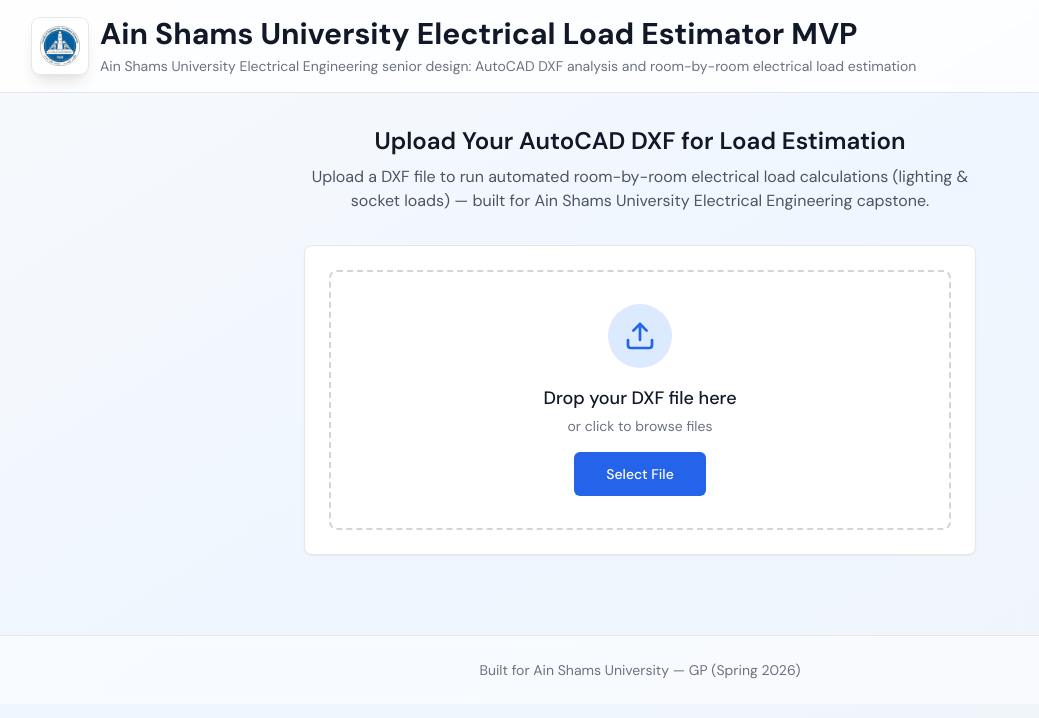
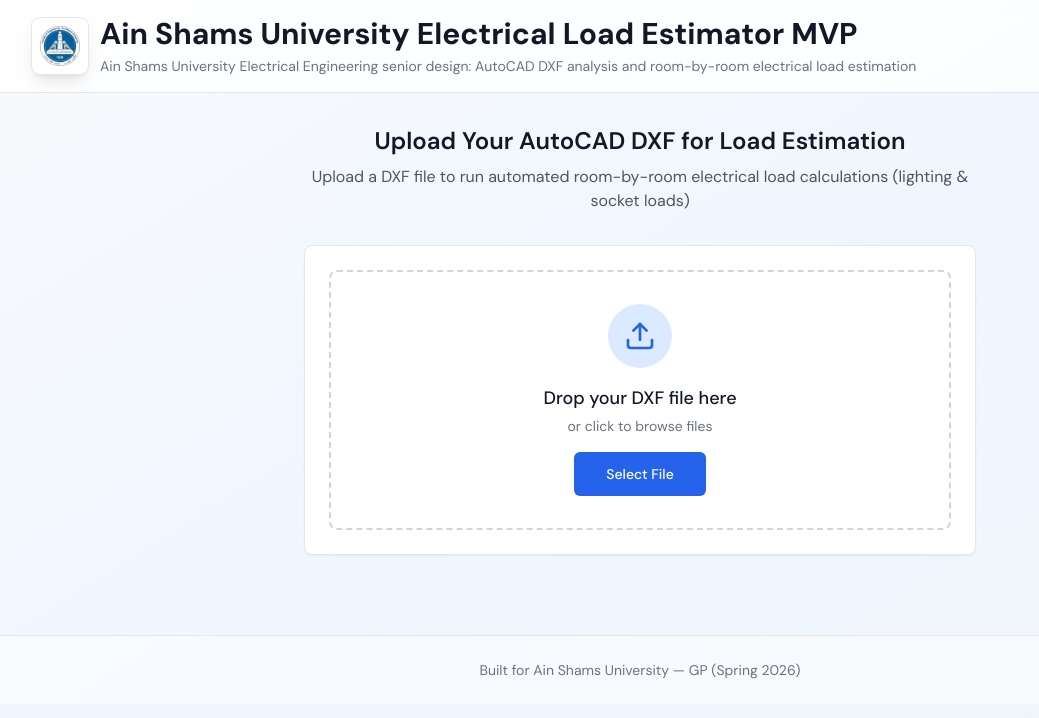
Before and after one commit to ahmed-abohmaid/gp-dxf-analysis-mvp, a React (Vite) app: page / in a window 1280 px wide. Shown: the top 718 px of the page, without its empty margins (0-1039 px from the left). Built offline with nearby package versions, Linux system fonts and the light colour scheme; no server answers; the HTML template or start-up script is replaced by a standard one.

Commit message:
refactor: simplify description in the upload prompt for clarity

```diff
--- a/src/App.tsx
+++ b/src/App.tsx
@@ -93,8 +93,7 @@
               </h2>
               <p className="text-gray-600">
                 Upload a DXF file to run automated room-by-room electrical load
-                calculations (lighting & socket loads) — built for Ain Shams
-                University Electrical Engineering capstone.
+                calculations (lighting & socket loads)
               </p>
             </div>
             <FileUpload
```
